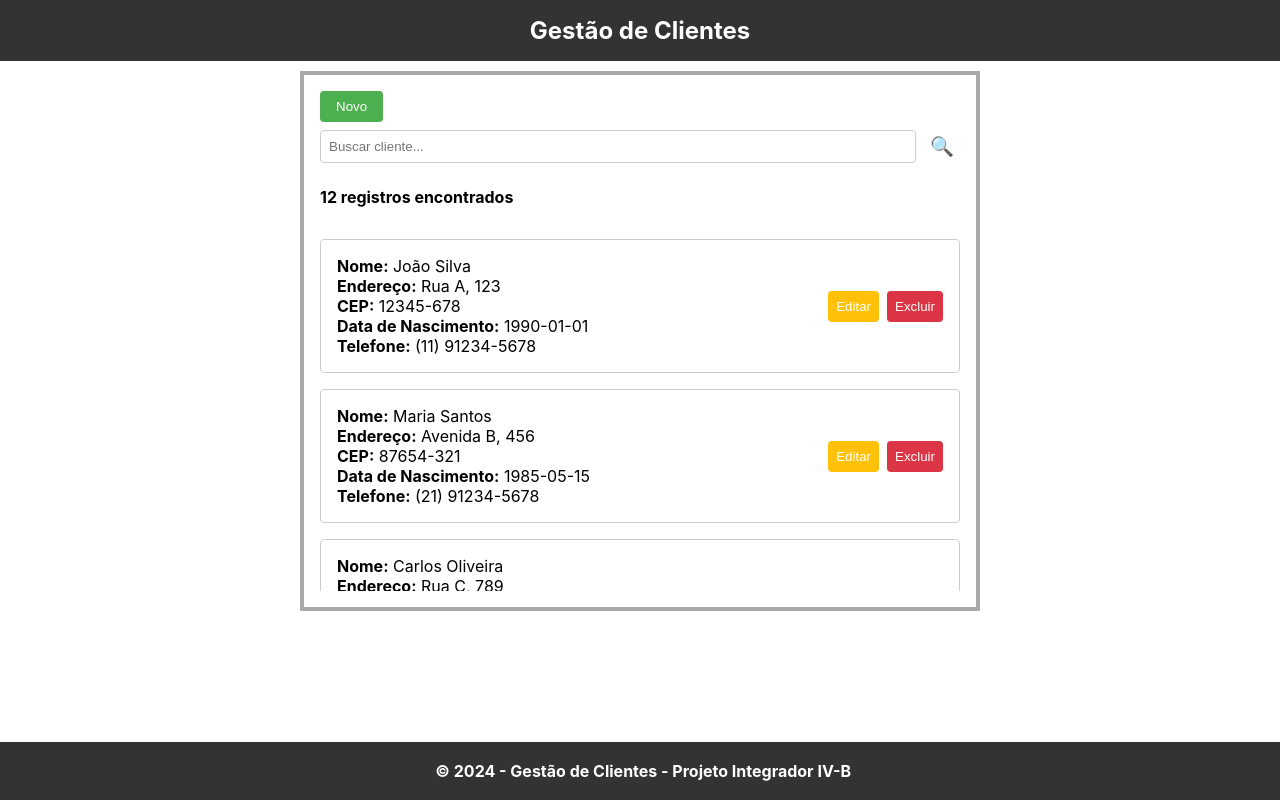
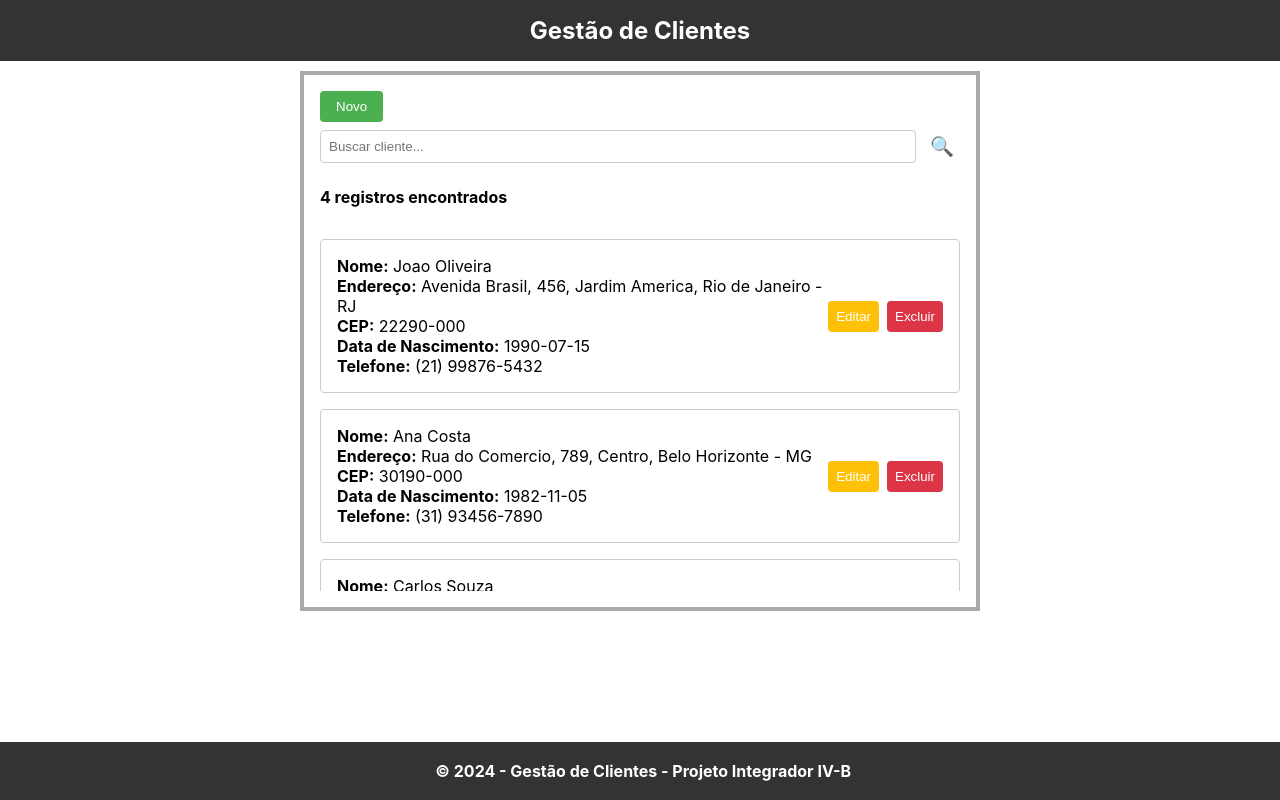
Before and after one commit to felipesm27/PROJETO-IV-B, a React (Vite) app: page / in a window 1280 px wide. Built offline with nearby package versions, Linux system fonts and the light colour scheme; data requests are answered from the project's data file.

Commit message:
Atualiza o json conforme os requisitos

```diff
--- a/clientes.json
+++ b/clientes.json
@@ -1,100 +1,36 @@
 {
   "clientes": [
     {
-      "id": 1,
-      "nome": "João Silva",
-      "endereco": "Rua A, 123",
-      "cep": "12345-678",
-      "data_nascimento": "1990-01-01",
-      "telefone": "(11) 91234-5678"
+      "cliente_id": 1,
+      "nome": "Joao Oliveira",
+      "endereco": "Avenida Brasil, 456, Jardim America, Rio de Janeiro - RJ",
+      "cep": "22290-000",
+      "data_nascimento": "1990-07-15",
+      "telefone": "(21) 99876-5432"
     },
     {
-      "id": 2,
-      "nome": "Maria Santos",
-      "endereco": "Avenida B, 456",
-      "cep": "87654-321",
-      "data_nascimento": "1985-05-15",
-      "telefone": "(21) 91234-5678"
+      "cliente_id": 2,
+      "nome": "Ana Costa",
+      "endereco": "Rua do Comercio, 789, Centro, Belo Horizonte - MG",
+      "cep": "30190-000",
+      "data_nascimento": "1982-11-05",
+      "telefone": "(31) 93456-7890"
     },
     {
-      "id": 3,
-      "nome": "Carlos Oliveira",
-      "endereco": "Rua C, 789",
-      "cep": "65432-109",
-      "data_nascimento": "1992-06-10",
-      "telefone": "(11) 91234-4321"
+      "cliente_id": 3,
+      "nome": "Carlos Souza",
+      "endereco": "Praça da Liberdade, 10, Liberdade, Salvador - BA",
+      "cep": "40040-000",
+      "data_nascimento": "1978-05-22",
+      "telefone": "(71) 98765-4321"
     },
     {
-      "id": 4,
-      "nome": "Ana Martins",
-      "endereco": "Rua D, 101",
-      "cep": "78965-432",
-      "data_nascimento": "1988-02-20",
-      "telefone": "(21) 91234-8765"
-    },
-    {
-      "id": 5,
-      "nome": "Pedro Lima",
-      "endereco": "Rua E, 202",
-      "cep": "34567-890",
-      "data_nascimento": "1995-04-25",
-      "telefone": "(11) 91234-5678"
-    },
-    {
-      "id": 6,
-      "nome": "Beatriz Souza",
-      "endereco": "Avenida F, 303",
-      "cep": "45678-901",
-      "data_nascimento": "1982-08-30",
-      "telefone": "(21) 91234-1234"
-    },
-    {
-      "id": 7,
-      "nome": "José Fernandes",
-      "endereco": "Rua G, 404",
-      "cep": "56789-012",
-      "data_nascimento": "1990-11-11",
-      "telefone": "(11) 91234-8765"
-    },
-    {
-      "id": 8,
-      "nome": "Juliana Mendes",
-      "endereco": "Avenida H, 505",
-      "cep": "67890-123",
-      "data_nascimento": "1987-09-15",
-      "telefone": "(21) 91234-6543"
-    },
-    {
-      "id": 9,
-      "nome": "Fernando Costa",
-      "endereco": "Rua I, 606",
-      "cep": "78901-234",
-      "data_nascimento": "1980-03-17",
-      "telefone": "(11) 91234-3456"
-    },
-    {
-      "id": 10,
-      "nome": "Larissa Ribeiro",
-      "endereco": "Avenida J, 707",
-      "cep": "89012-345",
-      "data_nascimento": "1993-12-05",
-      "telefone": "(21) 91234-5678"
-    },
-    {
-      "id": 11,
-      "nome": "Ricardo Silva",
-      "endereco": "Rua K, 808",
-      "cep": "90123-456",
-      "data_nascimento": "1989-07-21",
-      "telefone": "(11) 91234-6789"
-    },
-    {
-      "id": 12,
-      "nome": "Patrícia Almeida",
-      "endereco": "Avenida L, 909",
-      "cep": "01234-567",
-      "data_nascimento": "1994-05-29",
-      "telefone": "(21) 91234-7890"
+      "cliente_id": 4,
+      "nome": "Juliana Pereira",
+      "endereco": "Rua das Palmeiras, 321, Centro, Curitiba - PR",
+      "cep": "80010-000",
+      "data_nascimento": "1995-09-10",
+      "telefone": "(41) 95678-1234"
     }
   ]
 }
--- a/src/App.jsx
+++ b/src/App.jsx
@@ -12,6 +12,7 @@ import BotaoNovoCliente from "./components/BotaoNovoCliente"; // Importa o novo
 function App() {
   const { clientes, error } = useClientes(); // Usa o hook para obter clientes e erro
   const [pesquisa, setPesquisa] = useState("");
+  const [pesquisaFocada, setPesquisaFocada] = useState(false);
 
   const clientesFiltrados = clientes.filter((cliente) =>
     cliente.nome.toLowerCase().includes(pesquisa.toLowerCase())
```
